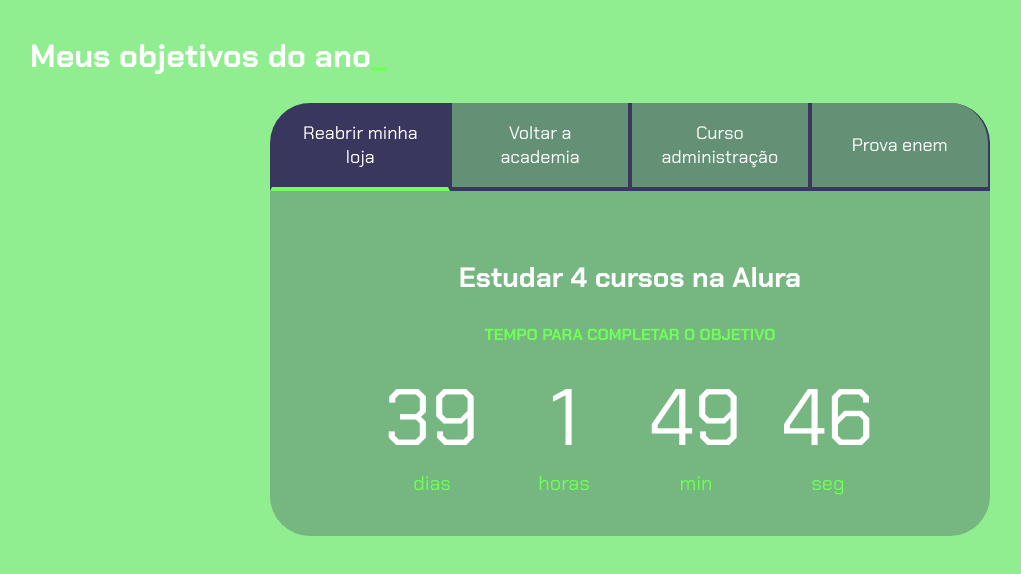
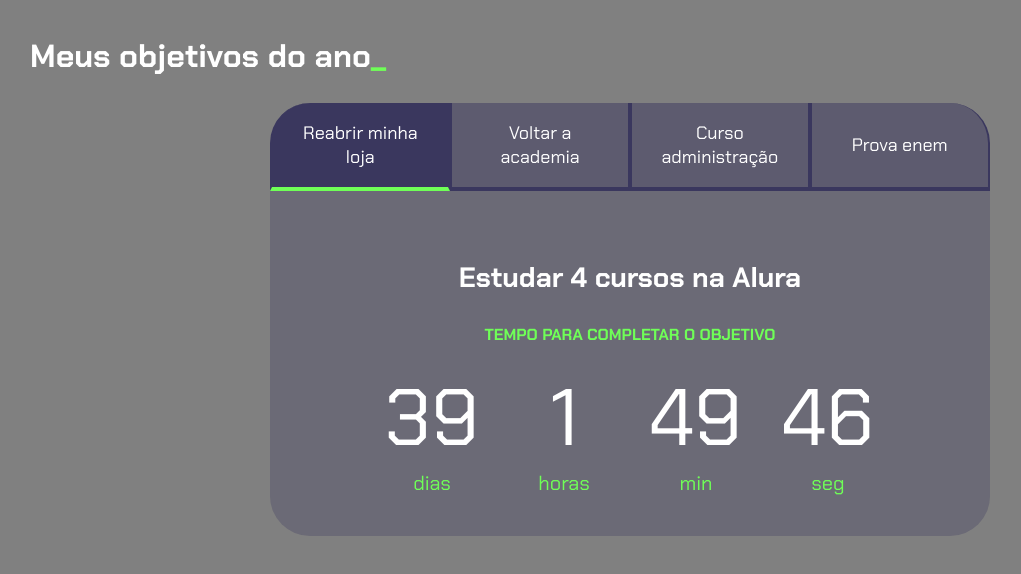
Before and after one commit to gubert-duda/polidoro, a plain HTML site: page index.html in a window 1280 px wide. Shown: the whole page, without its empty margins (10-1031 px from the left). Drawn offline with Linux system fonts and the light colour scheme.

Commit message:
Update style.css

```diff
--- a/style.css
+++ b/style.css
@@ -1,7 +1,7 @@
 @import url('https://fonts.googleapis.com/css2?family=Chakra+Petch:wght@400;700&display=swap');
 
 :root {
-    --cor-de-fundo: #90EE90;
+    --cor-de-fundo: #808080;
     --verde: #6FFF57;
     --branco: #FFFFFF;
     --botao-ativo: #3A375E;
```
